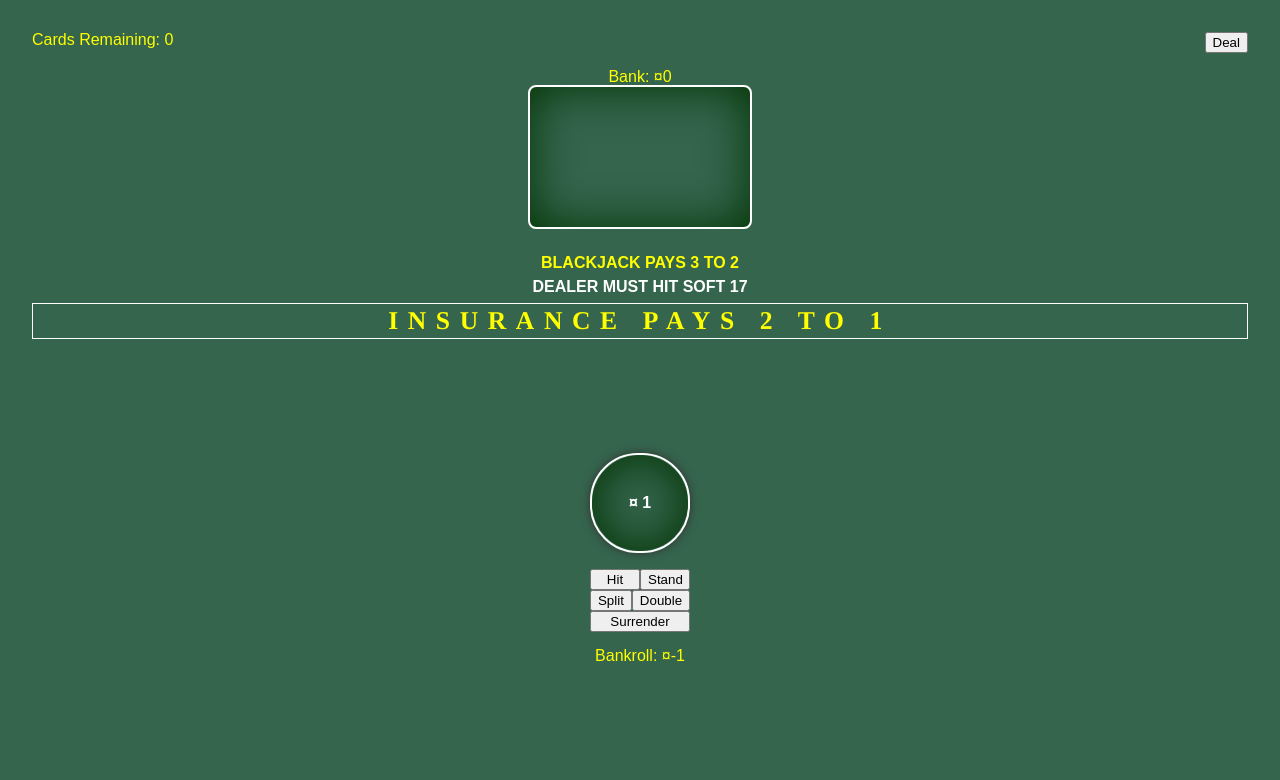
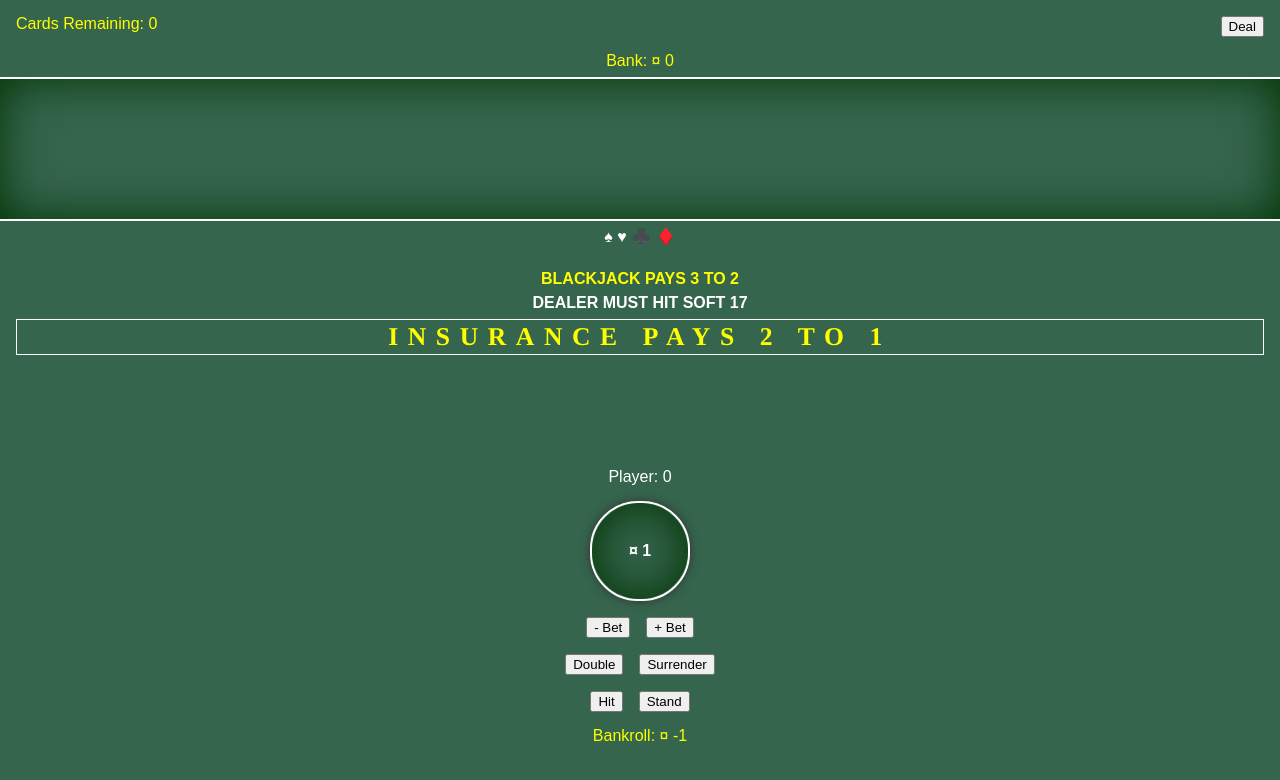
Before and after one commit to theresamclaird/blackjack, a React (Create React App) app: page / in a window 1280 px wide. Shown: the top 780 px of the page. Built offline with nearby package versions, Linux system fonts and the light colour scheme.

Commit message:
More state work

```diff
--- a/src/components/Game/Card.jsx
+++ b/src/components/Game/Card.jsx
@@ -4,7 +4,7 @@ import Pip from './Pip';
 import Corner from './Corner';
 import Face from './Face';
 
-const Card = ({ sx, suit, rank, value, showBack = false }) => {
+const Card = ({ sx = {}, suit, rank, value, showBack = false }) => {
     const pip = { hearts: '♥', diamonds: '♦️', clubs: '♣️', spades: '♠' }[suit];
     const color = suit === 'hearts' || suit === 'diamonds' ? 'red' : 'black';
 
--- a/src/components/Game/Dealer.jsx
+++ b/src/components/Game/Dealer.jsx
@@ -2,16 +2,18 @@ import  React from 'react';
 import Box, { Flex } from '../Box';
 import { Text } from '../Text';
 import Card from './Card';
+import HandValue from './HandValue';
 
-const Dealer = ({ sx = {}, bank, reveal, cards = [] }) => (
-    <>
-        <Text sx={{ color: 'yellow' }}>{`Bank: ¤${bank}`}</Text>
+const Dealer = ({ sx = {}, handValue, bank, reveal, cards = [], offerInsurance }) => (
+    <Flex sx={{ flexDirection: 'column', alignItems: 'center', gap: '0.5rem', width: '100%' }}>
+        <Text sx={{ color: 'yellow' }}>{`Bank: ¤ ${bank}`}</Text>
         <Box sx={{
-            minWidth: '14rem',
+            width: '100%',
             minHeight: '9rem',
             border: 'solid 2px',
+            borderLeft: 0,
+            borderRight: 0,
             borderColor: 'white',
-            borderRadius: '0.5rem',
             boxShadow: 'inset 0 0 3rem #003300',
             p: '1rem',
             ...sx,
@@ -24,7 +26,8 @@ const Dealer = ({ sx = {}, bank, reveal, cards = [] }) => (
                 {cards.map((card, index) => <React.Fragment key={`dealer-card-${index}`}><Card showBack={!reveal && index === 0} {...card} /></React.Fragment>)}
             </Flex>
         </Box>
-    </>
+        {reveal ? <HandValue label="Dealer" {...handValue} /> : <Text sx={{ color: 'white' }}>{offerInsurance? 'Insurance?' : '♠ ♥ ♣️ ♦️'}</Text>}
+    </Flex>
 );
 
 export default Dealer;
--- a/src/components/Game/Game.jsx
+++ b/src/components/Game/Game.jsx
@@ -12,31 +12,32 @@ export const Game = () => {
     const [state, setState] = useState(() => ({
         shoe: [],
         player: { bankroll: -1, bet: 1, cards: [] },
-        dealer: { bank: 0, reveal: false, cards: [] },
+        dealer: { bank: 0, reveal: false, cards: [], offerInsurance: false },
     }));
 
-    const deal = () => setState(prev => {
-        let shoe = [...prev.shoe];
-        let player = { ...prev.player };
-        let dealer = { ...prev.dealer };
+    const incrementBet = () => setState(previousState => ({
+        ...previousState,
+        player: {
+            ...previousState.player,
+            bankroll: previousState.player.bankroll - 1,
+            bet: previousState.player.bet + 1,
+        },
+    }));
 
-        if (shoe.length < 52) { // todo If configuration.numberOfDecks > 1, set a cut card.
-            shoe = createShoe(1);
-            shoe = shuffleCards(shoe);
-            shoe = cutCards(shoe, getRandomNumberInRange(20, 80)); // 20-80%
-            shoe.pop(); // burn
+    const decrementBet = () => {
+        if (state.player.bet < 1) {
+            return;
         }
 
-        player.cards = [];
-        dealer.cards = [];
-        dealer.reveal = false;
-
-        for (let i = 0; i < 2; i++) {
-            player.cards.push(shoe.pop());
-            dealer.cards.push(shoe.pop());
-        }
-        return { ...prev, player, dealer, shoe };
-    });
+        return setState(previousState => ({
+            ...previousState,
+            player: {
+                ...previousState.player,
+                bankroll: previousState.player.bankroll + 1,
+                bet: previousState.player.bet - 1,
+            },
+        }));
+    };
 
     const calculateHandValue = cards => {
         const hard = cards.reduce((sum, card) => sum + card.value, 0);
@@ -47,95 +48,203 @@ export const Game = () => {
         };
     };
 
-    const isBusted = cards => {
-        const { hard } = calculateHandValue(cards);
-        return (hard > 21);
+    const deal = () => {
+        if (state.player.bet < 1) {
+            return;
+        }
+
+        return setState(previousState => {
+            let shoe = [ ...previousState.shoe ];
+            let player = { ...previousState.player, cards: [] };
+            let dealer = { ...previousState.dealer, cards: [], reveal: false };
+
+            if (shoe.length < 52 / 3) { // todo Add configuration for penetration.
+                shoe = createShoe(1);
+                shoe = shuffleCards(shoe);
+                shoe = cutCards(shoe, getRandomNumberInRange(20, 80)); // todo Add configuration for cut range.
+                shoe.pop(); // burn
+            }
+
+            for (let i = 0; i < 2; i++) {
+                player.cards.push(shoe.pop());
+                dealer.cards.push(shoe.pop());
+            }
+
+            // todo Insurance if the dealer is showing an Ace.
+            if (dealer.cards[1].value === 1) {
+                console.log('dealer is showing an ace');
+                dealer.offerInsurance = true;
+                return { ...previousState, player, dealer, shoe }; // todo Left off here.
+            }
+
+            const playerHandValue = calculateHandValue(player.cards);
+            const dealerHandValue = calculateHandValue(dealer.cards);
+
+            if (dealerHandValue.soft === 21) {
+                console.log('dealer has a blackjack');
+                dealer.reveal = true;
+                if (playerHandValue.soft < 21) {
+                    console.log('player loses');
+                    player.bet = 0;
+                    dealer.bank += player.bet;
+
+                    return { ...previousState, player, dealer, shoe };
+                }
+
+                console.log('player also has a blackjack and pushes');
+                return { ...previousState, player, dealer, shoe };
+            }
+
+            if (playerHandValue.soft === 21) {
+                console.log('player has a blackjack');
+                dealer.reveal = true;
+                const amount = player.bet * 3 / 2;
+                player.bankroll += amount;
+                dealer.bank -= amount;
+            }
+
+            return { ...previousState, player, dealer, shoe };
+        });
     };
 
-    const hit = () => setState(prev => {
-        let shoe = [...prev.shoe];
-        let cards = [...prev.player.cards];
+    const playerBust = (player, dealer) => {
+        dealer.reveal = true;
+        dealer.bank += player.bet;
+        player.bet = 0;
+    };
 
-        cards.push(shoe.pop());
-
-        if (isBusted(cards)) {
-            console.log('player busted');
-            const bet = prev.player.bet;
-            return {
-                ...prev,
-                dealer: { ...prev.dealer, reveal: true, bank: prev.dealer.bank + bet },
-                player: { ...prev.player, cards: [], bankroll: prev.player.bankroll - bet },
-                shoe,
-            };
-        }
-
-        return { ...prev, player: { ...prev.player, cards }, shoe };
-    });
-
-    const stand = () => {
-        setState(prev => {
-            let shoe = [...prev.shoe];
-            let cards = [...prev.dealer.cards];
-            let bankroll = prev.player.bankroll;
-            let bank = prev.dealer.bank;
-
+    const playDealerHand = (cards, shoe) => {
         const shouldDraw = cards => {
             const { soft, hard } = calculateHandValue(cards);
             return soft < 18 && hard < 17;
         };
 
         while (shouldDraw(cards)) { cards.push(shoe.pop()); }
+    };
 
-            const dealerHandValue = calculateHandValue(cards);
-            const bet = prev.player.bet;
+    const determineWinner = (player, dealer) => {
+        const dealerHandValue = calculateHandValue(dealer.cards);
         if (dealerHandValue.hard > 21) {
             console.log('dealer busted; player won');
-                bankroll += bet;
-                bank -= bet;
+            dealer.bank -= player.bet;
+            player.bankroll += player.bet;
         } else {
-                // todo Refactor this nightmare.
-                const playerHandValue = calculateHandValue(prev.player.cards);
-                if (dealerHandValue.hard > playerHandValue.hard) {
+            const playerHandValue = calculateHandValue(player.cards);
+            if (dealerHandValue.soft > playerHandValue.soft) {
                 console.log('player lost');
-                    bankroll -= bet;
-                    bank += bet;
+                dealer.bank += player.bet;
+                player.bet = 0;
             } else if (dealerHandValue.hard < playerHandValue.hard) {
                 console.log('player won')
-                    bankroll += bet;
-                    bank -= bet;
+                dealer.bank -= player.bet;
+                player.bankroll += player.bet;
             } else {
                 console.log('player pushes');
             }
         }
+    };
 
-            return {
-                ...prev,
-                dealer: { ...prev.dealer, reveal: true, cards, bank },
-                player: { ...prev.player, bankroll },
-                shoe,
-            };
+    const hit = () => setState(previousState => {
+        let shoe = [...previousState.shoe];
+        let player = {...previousState.player, cards: [...previousState.player.cards]};
+        let dealer = {...previousState.dealer, cards: [...previousState.dealer.cards]};
+
+        player.cards.push(shoe.pop());
+
+        const { hard } = calculateHandValue(player.cards);
+        if (hard > 21) {
+            console.log('player busted');
+            playerBust(player, dealer);
+        }
+
+        return { ...previousState, player, dealer, shoe };
     });
-    };
+
+    const stand = () => setState(previousState => {
+        let shoe = [ ...previousState.shoe ];
+        let player = { ...previousState.player, cards: [...previousState.player.cards] };
+        let dealer = { ...previousState.dealer, cards: [...previousState.dealer.cards], reveal: true };
+
+        playDealerHand(dealer.cards, shoe);
+        determineWinner(player, dealer);
+
+        return { ...previousState, dealer, player, shoe };
+    });
+
+    const surrender = () => setState(previousState => {
+        let player = { ...previousState.player, cards: [] };
+        let dealer = { ...previousState.dealer, reveal: true };
+
+        const amount = player.bet / 2;
+        dealer.bank += amount;
+        player.bankroll += amount;
+        player.bet = 0;
+
+        return { ...previousState, player, dealer };
+    });
+
+    const double = () => setState(previousState => {
+        let shoe = [ ...previousState.shoe ];
+        let player = { ...previousState.player, cards: [...previousState.player.cards] };
+        let dealer = { ...previousState.dealer, cards: [...previousState.dealer.cards], reveal: true };
+
+        player.bankroll -= player.bet;
+        player.bet += player.bet;
+        player.cards.push(shoe.pop());
+
+        const { hard } = calculateHandValue(player.cards);
+        if (hard > 21) {
+            console.log('player busted');
+            playerBust(player, dealer);
+            return { ...previousState, player, dealer, shoe };
+        }
+
+        playDealerHand(dealer.cards, shoe);
+        determineWinner(player, dealer);
+
+        return { ...previousState, player, dealer, shoe };
+    });
+
+    const acceptInsurance = () => setState(previousState => {
+        console.log('player accepts insurance');
+        return { ...previousState };
+    });
+
+    const declineInsurance = () => setState(previousState => {
+        console.log('player declines insurance');
+        return { ...previousState };
+    });
 
     return (
         <Flex sx={{
             width: '100vw',
             height: '100vh',
             bg: 'feltGreen',
-            p: '2rem',
             flexDirection: 'column',
             justifyContent: 'flex-start',
             alignItems: 'center',
         }}>
-            <Flex sx={{ mb: '1rem', width: '100%', justifyContent: 'space-between' }}>
+            <Flex sx={{ m: '1rem', px: '1rem', width: '100%', justifyContent: 'space-between' }}>
                 <Shoe cards={state.shoe} />
                 <Box as="button" onClick={deal}>Deal</Box>
             </Flex>
-            <Dealer {...state.dealer} />
-            <Table sx={{ width: '100%', height: '10rem' }} />
+            <Dealer
+                handValue={calculateHandValue(state.dealer.cards)}
+                {...state.dealer}
+            />
+            <Table sx={{ px: '1rem', width: '100%', height: '10rem' }} />
             <Player
+                sx={{ px: '1rem' }}
+                handValue={calculateHandValue(state.player.cards)}
+                incrementBet={incrementBet}
+                decrementBet={decrementBet}
                 hit={hit}
                 stand={stand}
+                surrender={surrender}
+                double={double}
+                acceptInsurance={acceptInsurance}
+                declineInsurance={declineInsurance}
+                offerInsurance={state.dealer.offerInsurance}
                 {...state.player}
             />
         </Flex>
--- /dev/null
+++ b/src/components/Game/HandValue.jsx
@@ -0,0 +1,10 @@
+import React from 'react';
+import { Text } from '../Text';
+
+const HandValue = ({ label, soft, hard }) => (
+    <Text sx={{ color: 'white' }}>
+        {hard === soft ? `${label}: ${hard}` : `${label}: ${hard}/${soft}`}
+    </Text>
+);
+
+export default HandValue;
--- a/src/components/Game/Player.jsx
+++ b/src/components/Game/Player.jsx
@@ -2,14 +2,31 @@ import React from 'react';
 import Box, { Flex } from '../Box';
 import { Text } from '../Text';
 import Card from './Card';
+import HandValue from './HandValue';
 
-const Player = ({ bankroll, bet, cards, hit, stand }) => (
+const Player = ({
+    sx = {},
+    handValue,
+    bankroll,
+    bet,
+    cards,
+    incrementBet,
+    decrementBet,
+    hit,
+    stand,
+    surrender,
+    double,
+    acceptInsurance,
+    declineInsurance,
+    offerInsurance,
+}) => (
     <Flex sx={{
         mt: '3rem',
         flexDirection: 'column',
         justifyContent: 'center',
         alignItems: 'center',
         gap: '1em',
+        ...sx,
     }}>
         <Box sx={{ position: 'relative', width: '100%' }}>
             {cards.map((card, index) => (
@@ -18,6 +35,7 @@ const Player = ({ bankroll, bet, cards, hit, stand }) => (
                 </React.Fragment>
             ))}
         </Box>
+        <HandValue label="Player" {...handValue} />
         <Box sx={{
             border: 'solid 2px',
             borderColor: 'white',
@@ -38,20 +56,27 @@ const Player = ({ bankroll, bet, cards, hit, stand }) => (
                 </Flex>
             </Flex>
         </Box>
-        <Flex sx={{ flexDirection: 'column', justifyContent: 'center' }}>
-            <Box>
-                <Box onClick={hit} sx={{ width: '50%' }} as="button">Hit</Box>
-                <Box onClick={stand} sx={{ width: '50%' }} as="button">Stand</Box>
-            </Box>
-            <Box>
-                <Box as="button">Split</Box>
-                <Box as="button">Double</Box>
-            </Box>
-            <Box>
-                <Box sx={{ width: '100%' }} as="button">Surrender</Box>
-            </Box>
+        <Flex sx={{ flexDirection: 'column', justifyContent: 'center', gap: '1rem' }}>
+            <Flex sx={{ flexDirection: 'row', justifyContent: 'center', gap: '1rem' }}>
+                <Box onClick={decrementBet} as="button">- Bet</Box>
+                <Box onClick={incrementBet} as="button">+ Bet</Box>
+            </Flex>
+            {offerInsurance && (
+                <Flex sx={{ flexDirection: 'row', gap: '1rem' }}>
+                    <Box onClick={acceptInsurance} as="button">Accept</Box>
+                    <Box onClick={declineInsurance} as="button">Decline</Box>
+                </Flex>
+            )}
+            <Flex sx={{ flexDirection: 'row', justifyContent: 'center', gap: '1rem' }}>
+                <Box onClick={double} as="button">Double</Box>
+                <Box onClick={surrender} as="button">Surrender</Box>
+            </Flex>
         </Flex>
-        <Text sx={{ color: 'yellow' }}>{`Bankroll: ¤${bankroll}`}</Text>
+        <Flex sx={{ flexDirection: 'row', justifyContent: 'center', gap: '1rem' }}>
+                <Box onClick={hit} as="button">Hit</Box>
+                <Box onClick={stand} as="button">Stand</Box>
+            </Flex>
+        <Text sx={{ color: 'yellow' }}>{`Bankroll: ¤ ${bankroll}`}</Text>
     </Flex>
 );
 
--- /dev/null
+++ b/src/hooks/index.js
@@ -0,0 +1 @@
+export * from './useTimeout';
```
Also changed, not shown: src/classes/Hand.js (deleted, +0 -45 lines), src/classes/Shoe.js (deleted, +0 -31 lines), src/hooks/useTimeout.js (added, +30 -0 lines). Lines whose indentation alone changed are shown as unchanged.
